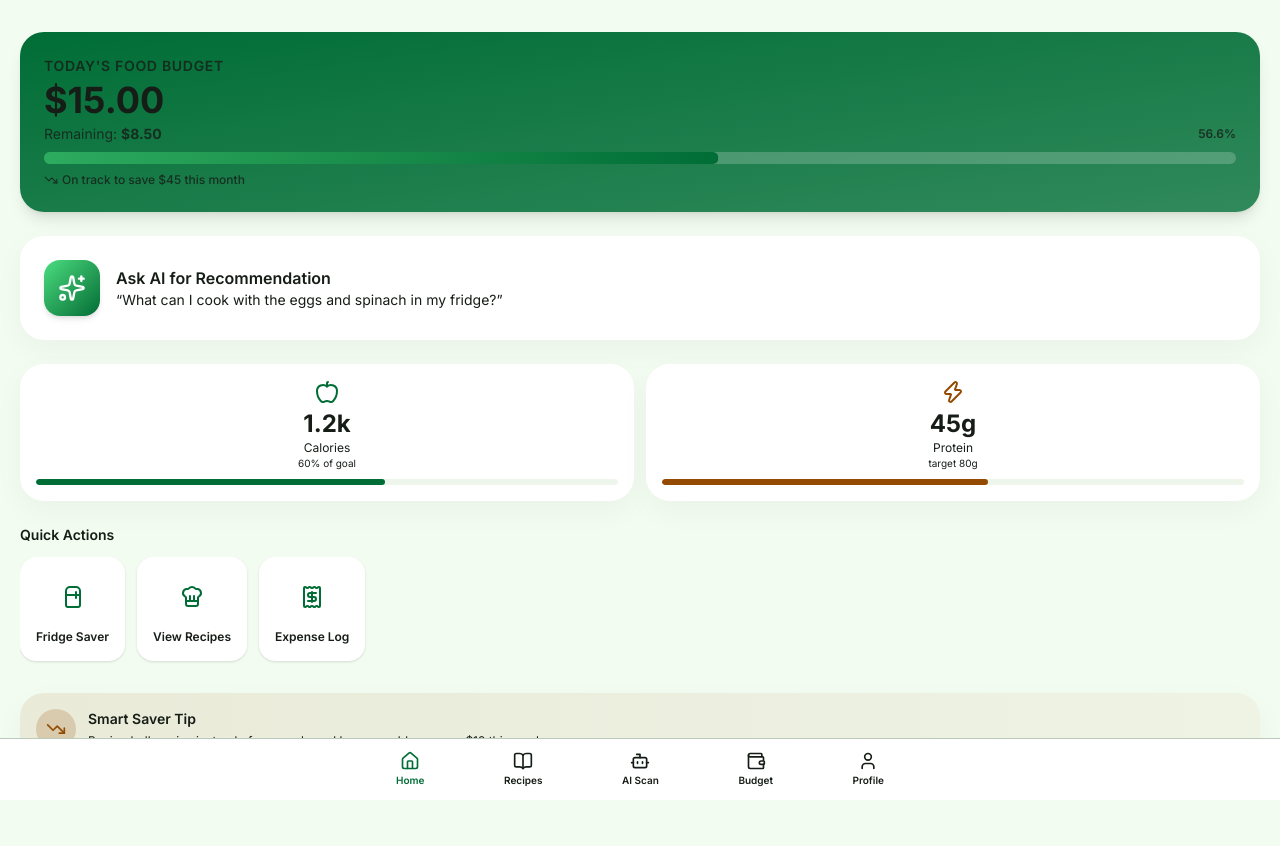
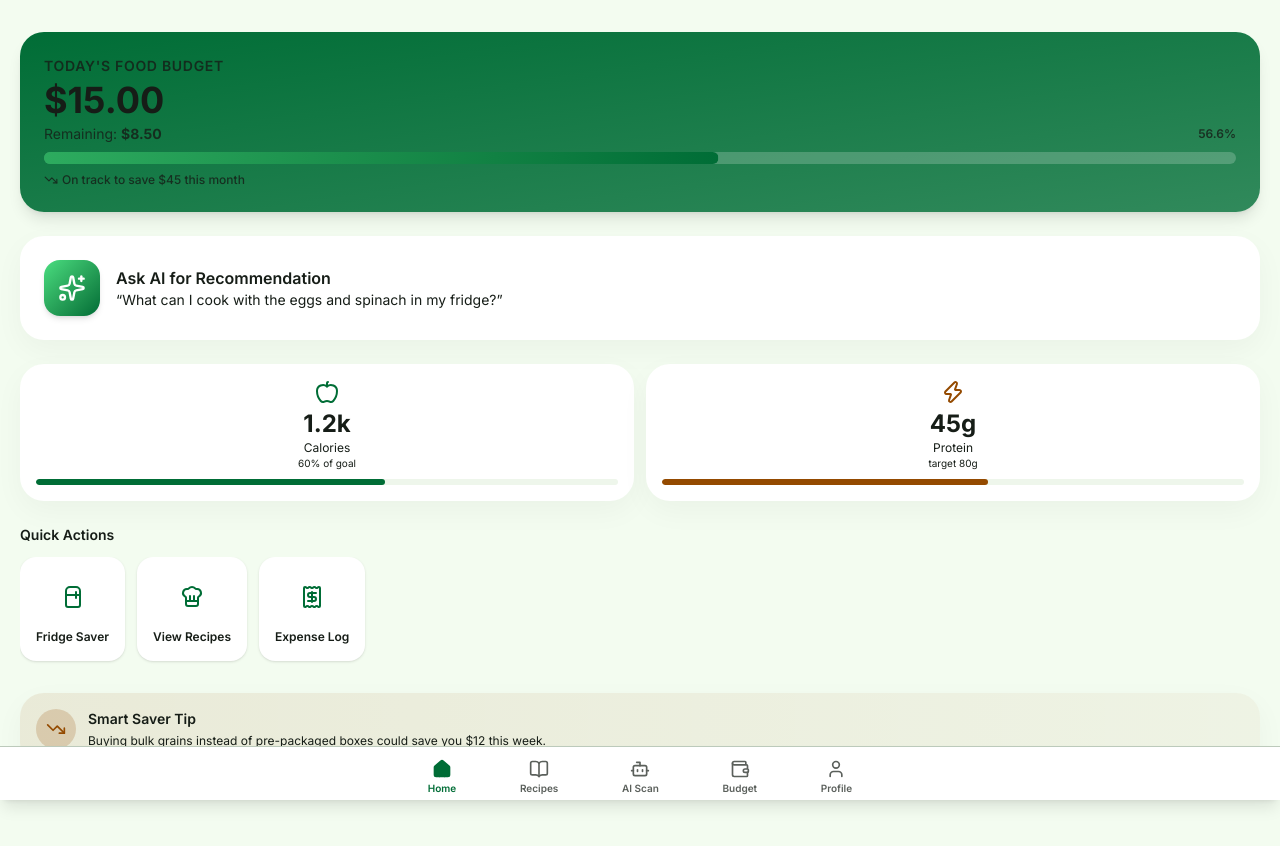
Before and after one commit to Notron-cmd/EconoMeal, a Next.js app in the folder apps/web/: page /dashboard in a window 1280 px wide. Shown: the top 846 px of the page. Built offline with nearby package versions, Linux system fonts and the light colour scheme.

Commit message:
fix: bottom nav routing + safe area padding

```diff
--- a/apps/web/src/app/dashboard/page.tsx
+++ b/apps/web/src/app/dashboard/page.tsx
@@ -8,27 +8,15 @@ import {
   TrendingDown,
   Zap,
   Apple,
-  Home,
-  BookOpen,
-  Bot,
-  Wallet,
-  User,
 } from "lucide-react"
 import { useRouter } from "next/navigation"
 import { Button } from "@/components/ui/button"
 import { Card, CardContent } from "@/components/ui/card"
 import { Progress } from "@/components/ui/progress"
+import { BottomNav } from "@/components/shared/BottomNav"
 
 export default function DashboardPage() {
   const router = useRouter()
-
-  const navItems = [
-    { icon: Home, label: "Home", active: true },
-    { icon: BookOpen, label: "Recipes" },
-    { icon: Bot, label: "AI Scan" },
-    { icon: Wallet, label: "Budget" },
-    { icon: User, label: "Profile" },
-  ]
 
   return (
     <div className="min-h-screen bg-background pb-20">
@@ -134,24 +122,7 @@ export default function DashboardPage() {
         </Card>
       </div>
 
-      {/* Bottom Navigation */}
-      <nav className="fixed bottom-0 left-0 right-0 bg-card border-t border-border px-5 py-2 z-50">
-        <div className="flex items-center justify-between max-w-lg mx-auto">
-          {navItems.map((item) => (
-            <button
-              key={item.label}
-              className={`flex flex-col items-center gap-0.5 px-3 py-1 rounded-xl transition-colors ${
-                item.active
-                  ? "text-primary"
-                  : "text-on-surface-variant hover:text-on-surface"
-              }`}
-            >
-              <item.icon className="w-5 h-5" />
-              <span className="text-[10px] font-semibold">{item.label}</span>
-            </button>
-          ))}
-        </div>
-      </nav>
+      <BottomNav />
     </div>
   )
 }
--- a/apps/web/src/app/globals.css
+++ b/apps/web/src/app/globals.css
@@ -104,3 +104,9 @@
   -ms-overflow-style: none;
   scrollbar-width: none;
 }
+
+@supports (padding-bottom: env(safe-area-inset-bottom)) {
+  .pb-safe {
+    padding-bottom: env(safe-area-inset-bottom);
+  }
+}
```
